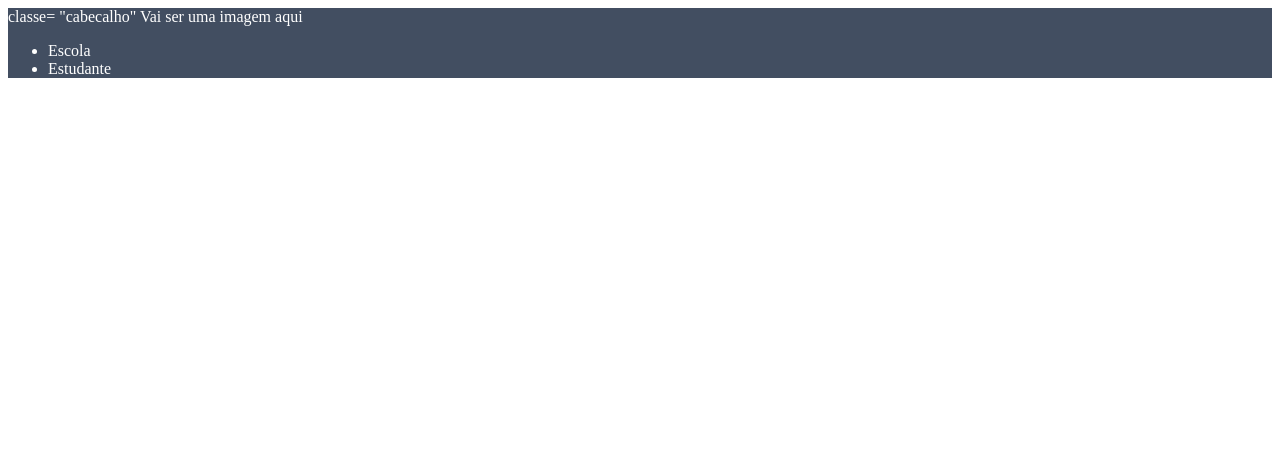
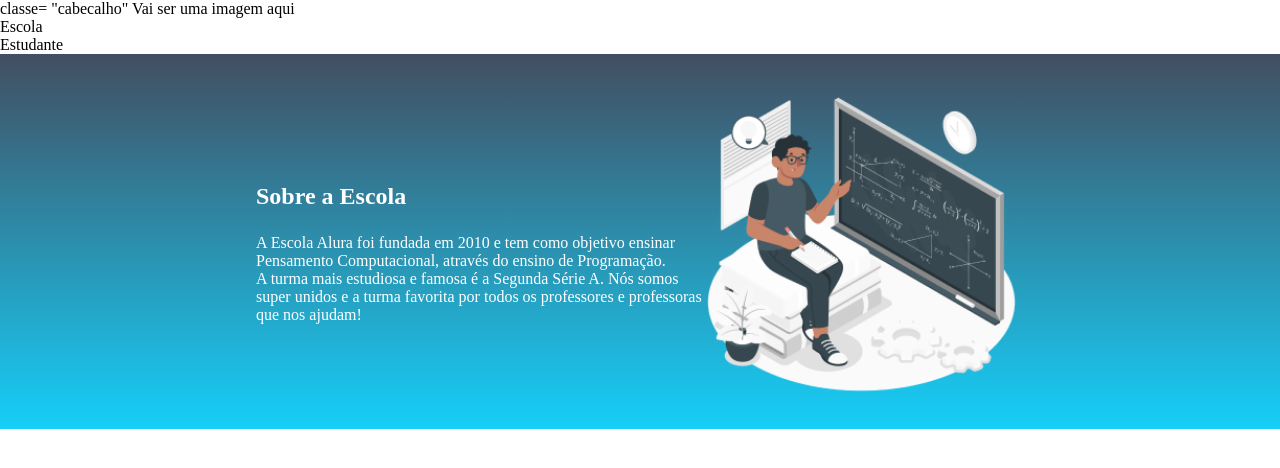
Before and after one commit to pegamanga021/Site-Criativo, a plain HTML site: page index.html in a window 1280 px wide. Drawn offline with Linux system fonts and the light colour scheme.

Commit message:
pagina principal

```diff
--- a/index.html
+++ b/index.html
@@ -16,5 +16,14 @@
             <li>Estudante</li>
         </ul>
     </header>
+    <section class="escola">
+        <div class="escola-div-conteudo">
+            <h2 class="escola-titulo">Sobre a Escola</h2>
+            <p class="escola-texto-um">A Escola Alura foi fundada em 2010 e tem como objetivo ensinar Pensamento Computacional, através do ensino de  Programação.</p>
+            <p class="escola-texto-dois">A turma mais estudiosa e famosa é a Segunda Série A. Nós somos super unidos e a turma favorita por todos os professores e professoras que nos ajudam!</p>
+        </div>
+        <img src="Formula-amico 1.png" alt="professor no quadro" class="escola-imagem">
+    </section>
+
 </body>
 </html>
--- a/style.css
+++ b/style.css
@@ -1,10 +1,6 @@
-header {
-    background-color: #424E61;
-    color: white;
-}
-
-.cabecalho-imagem{
-    width: 20%;
+* {
+    margin: 0;
+    padding: 0;
 }
 
 .cabecalho {
@@ -16,9 +12,32 @@ header {
     padding: 24px 0;
 }
 
+.cabecalho-imagem{
+    width: 15%;
+}
 
 .cabecalho-lista-item{
     display: inline-block;
     margin: 0 16px;
-    font-size: 24px;
+    font-size: 20px;
 }
+
+.escola-imagem{
+    width: 25%;
+}
+
+.escola{
+    background-image: linear-gradient(#424E61,#16CFF8);
+    color:white;
+    display: flex;
+    justify-content: center;
+    align-items: center;
+    padding: 24px 0;
+}
+
+.escola-div-conteudo{
+    width: 35%;
+}
+.escola-titulo{
+    padding: 24px 0;
+}
```
Also changed, not shown: Formula-amico 1.png (added).
